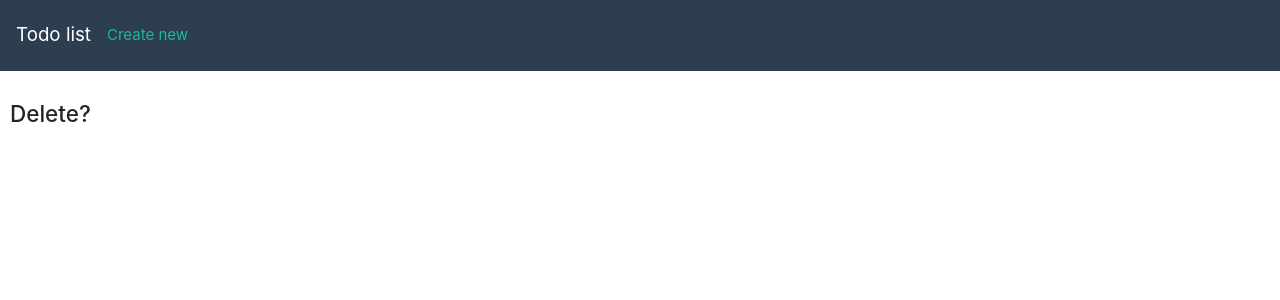
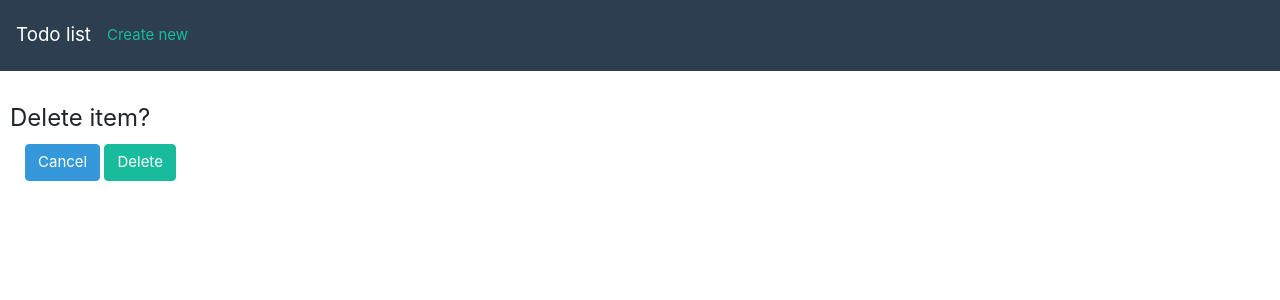
Before and after one commit to dmitryweiner/todo-react, a React (Create React App) app: page /delete/1 in a window 1280 px wide. Shown: the top 300 px of the page. Built offline with nearby package versions, Linux system fonts and the light colour scheme.

Commit message:
Improve delete dialog

```diff
--- a/src/TodoDeleteDialog.js
+++ b/src/TodoDeleteDialog.js
@@ -1,17 +1,25 @@
 import React, {Component} from "react";
 import PropTypes from "prop-types";
+import {Link} from "react-router-dom";
 
 class TodoDeleteDialog extends Component {
 
+    handleDeleteButton() {
+        console.log('delete id = ', this.props.match.params.id);
+    }
+
     render() {
-        return <div>
-            <h4>Delete?</h4>
-        </div>
+        return <form>
+            <fieldset>
+                <legend>Delete item?</legend>
+                <div className="col-sm-10">
+                    <Link className="btn btn-info" to="/">Cancel</Link>
+                    &nbsp;
+                    <Link className="btn btn-success" to="/" onClick={() => this.handleDeleteButton()}>Delete</Link>
+                </div>
+            </fieldset>
+        </form>
     }
 }
 
-TodoDeleteDialog.propTypes = {
-    id: PropTypes.number.isRequired
-};
-
 export default TodoDeleteDialog;
--- a/src/TodoItem.js
+++ b/src/TodoItem.js
@@ -18,9 +18,9 @@ class TodoItem extends Component {
                 {this.props.completeDate &&
                 <p className="card-text"><strong>Due date:</strong>{this.props.completeDate.toLocaleDateString()}</p>
                 }
-                <Link className="btn btn-primary btn-sm" to={"/edit/" + this.props.id}>Edit</Link>
+                <Link className="btn btn-success btn-sm" to={"/edit/" + this.props.id}>Edit</Link>
                 &nbsp;
-                <Link className="btn btn-danger btn-sm" to={"/delete/" + this.props.id}>Delete</Link>
+                <Link className="btn btn-warning btn-sm" to={"/delete/" + this.props.id}>Delete</Link>
             </div>
         </div>;
     }
```
